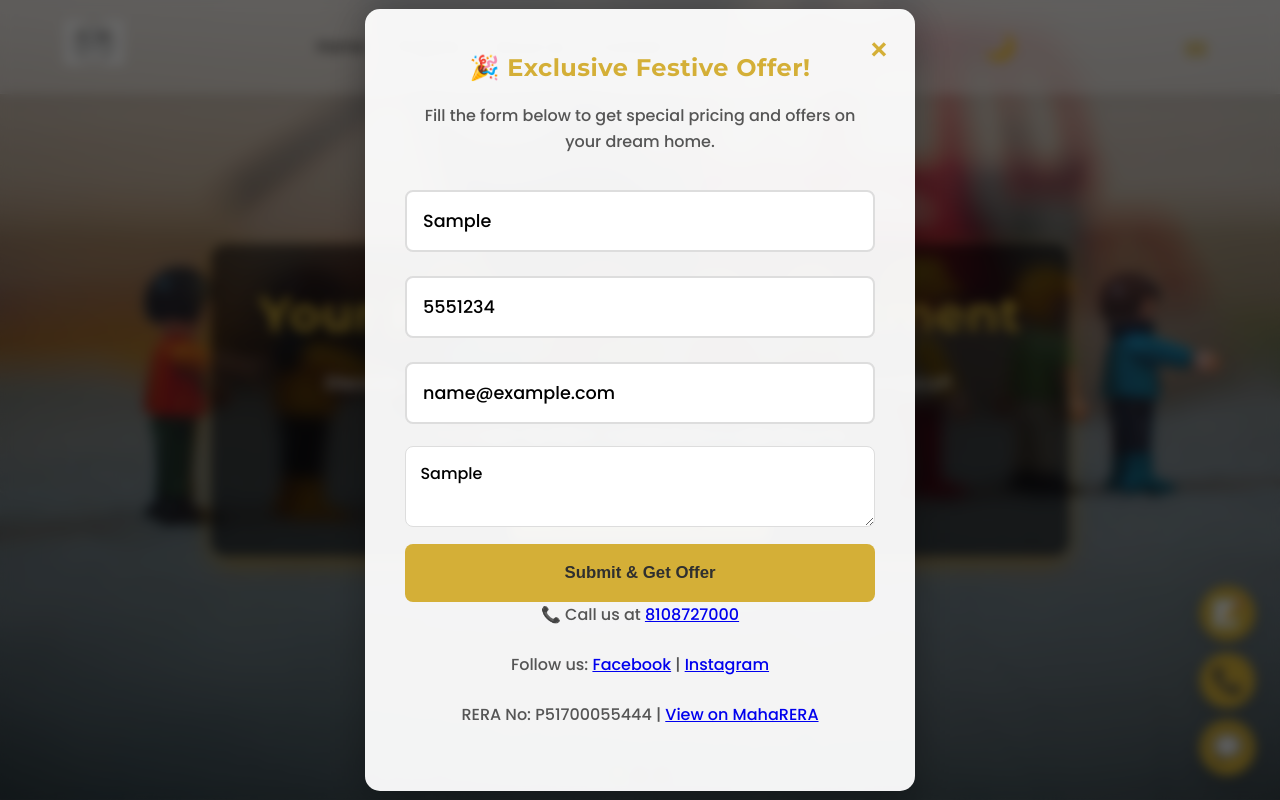
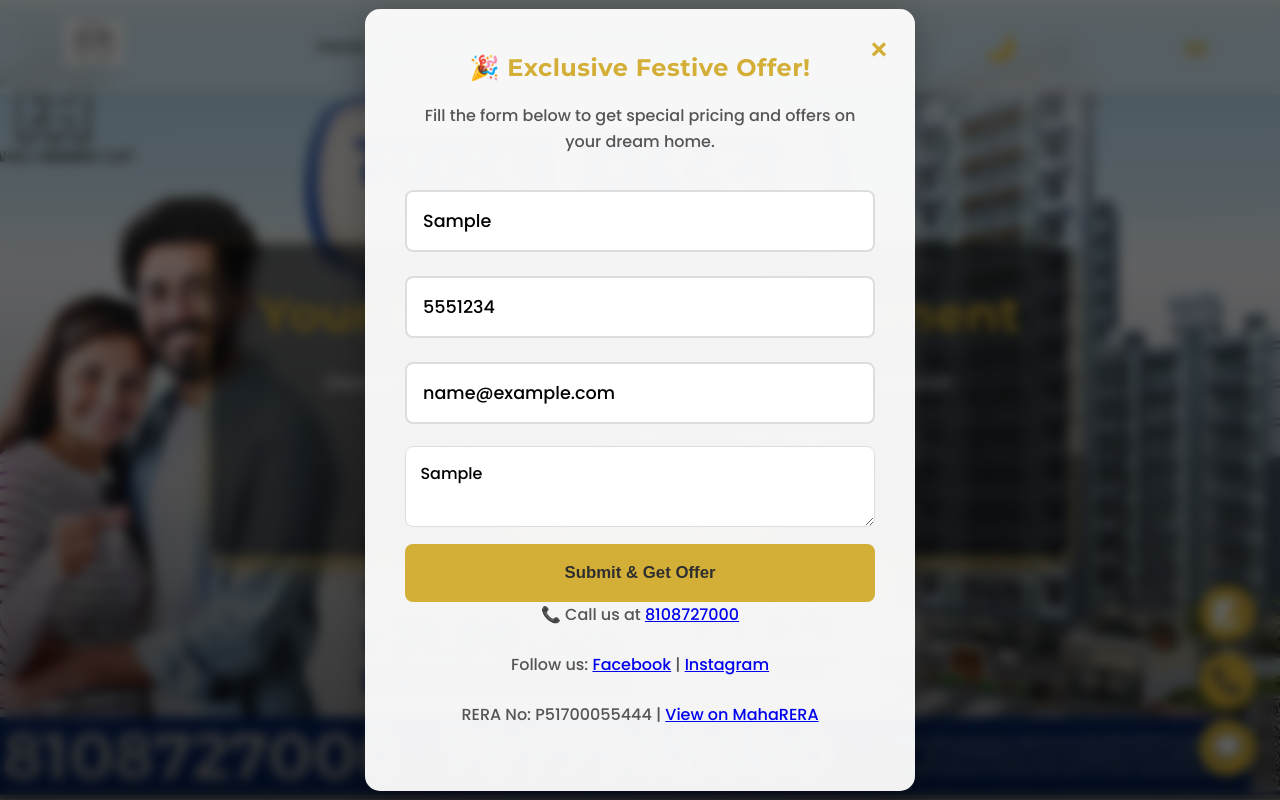
Before and after one commit to adeshkhole/homesllp, a plain HTML site: page index.html in a window 1280 px wide. Both pictures are taken after typing "Sample", "5551234", "name@example.com", "Sample" into the empty fields and a click on the button "Submit & Get Offer". Shown: the top 800 px of the page. Drawn offline with Linux system fonts and the light colour scheme; no server answers; files whose address does not match are found by name.

Commit message:
Add Images

```diff
--- a/index.html
+++ b/index.html
@@ -31,9 +31,9 @@
 
     <!-- Hero Section (with Slideshow) -->
     <section class="hero hero-slideshow">
-        <div class="hero-slide active" style="background-image: url('images/FirstBgIMG.jpg');"></div>
-        <div class="hero-slide" style="background-image: url('images/secondIGBG.jpg');"></div>
-        <div class="hero-slide" style="background-image: url('images/thirdIMGBG.jpg');"></div>
+        <div class="hero-slide active" style="background-image: url('images/newOfferMahadevHeights.jpg');"></div>
+        <div class="hero-slide" style="background-image: url('images/newOfferMahadevHeights.jpg');"></div>
+        <div class="hero-slide" style="background-image: url('images/newOfferMahadevHeights.jpg');"></div>
 
 
         <div class="hero-overlay">
```
Also changed, not shown: images/newOfferMahadevHeights.jpg (added).
